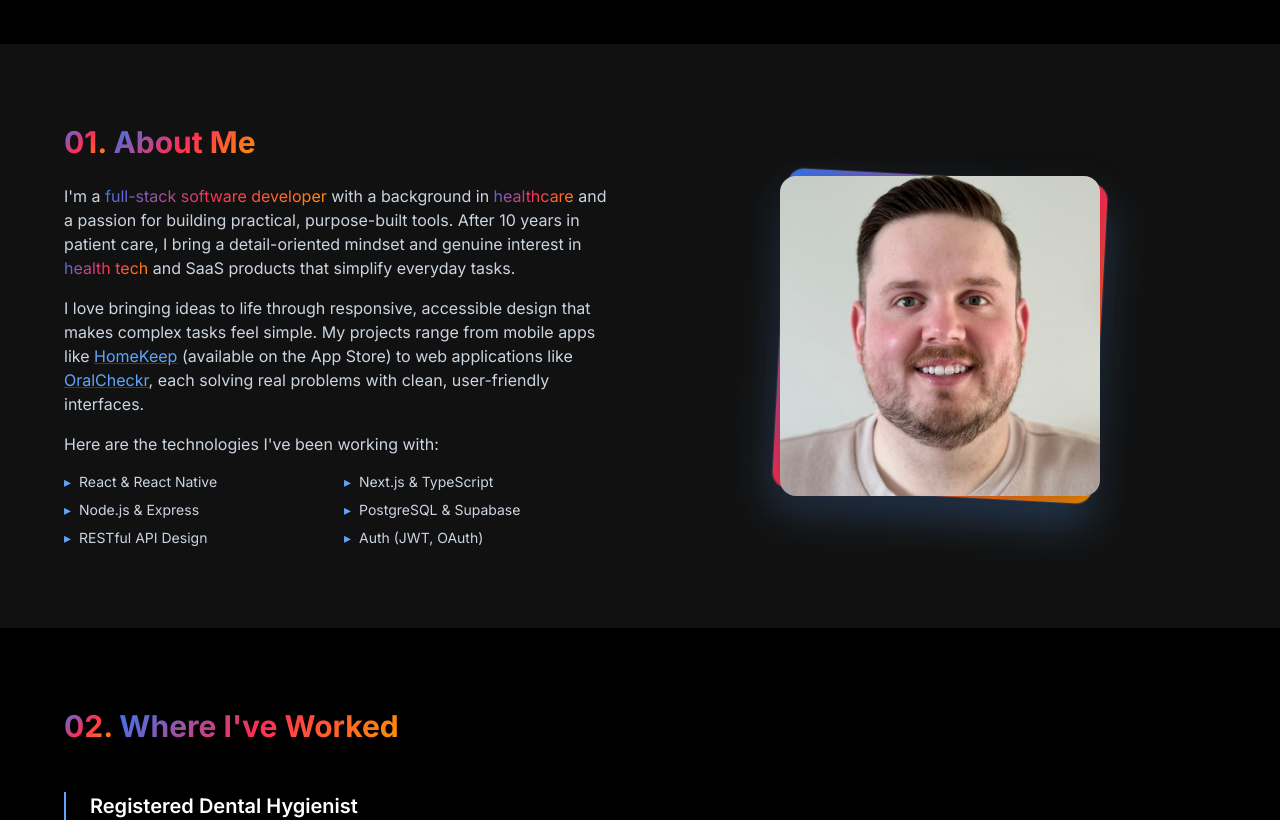
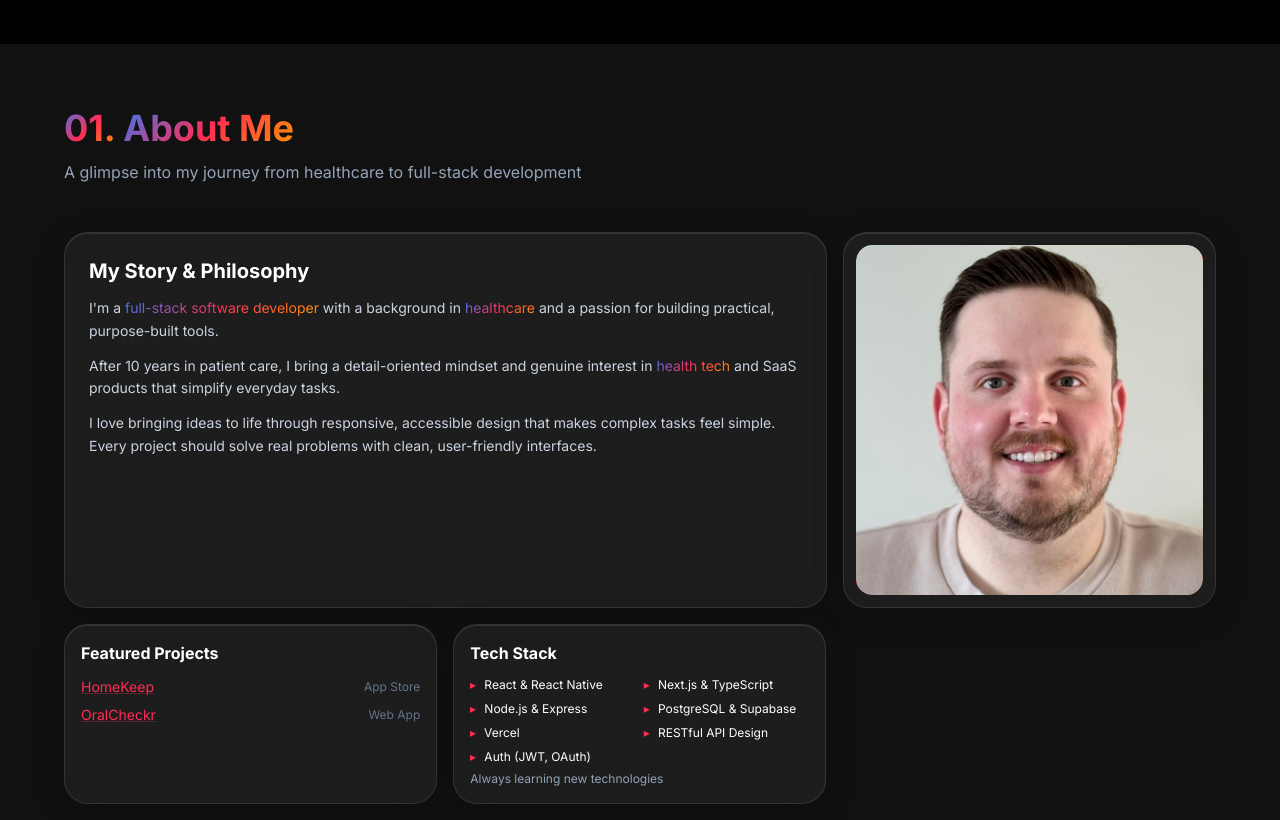
Before and after one commit to jvpatey/portfolio, a Next.js app: page / in a window 1280 px wide. Shown: the part 820-1640 px from the top of the page. Built offline with nearby package versions, Linux system fonts and the light colour scheme.

Commit message:
updated about section to use bento grid

```diff
--- a/components/About.tsx
+++ b/components/About.tsx
@@ -1,25 +1,81 @@
 "use client";
 
 import Image from "next/image";
+import { motion } from "framer-motion";
 import AnimatedSection from "./AnimatedSection";
 import {
   AnimatedStaggerContainer,
   AnimatedStaggerItem,
 } from "./AnimatedStagger";
 
-// About section component - includes bio, portrait, and skills
+// Bento grid card component with glassmorphism
+const BentoCard = ({
+  children,
+  className = "",
+  delay = 0,
+  span = "col-span-1",
+  rowSpan = "row-span-1",
+}: {
+  children: React.ReactNode;
+  className?: string;
+  delay?: number;
+  span?: string;
+  rowSpan?: string;
+}) => {
+  return (
+    <motion.div
+      initial={{ opacity: 0, y: 30, scale: 0.95 }}
+      whileInView={{ opacity: 1, y: 0, scale: 1 }}
+      viewport={{ once: true, margin: "-100px" }}
+      transition={{
+        duration: 0.6,
+        delay,
+        ease: [0.21, 0.47, 0.32, 0.98],
+      }}
+      whileHover={{
+        scale: 1.02,
+        transition: { duration: 0.3, ease: "easeOut" },
+      }}
+      className={`${span} ${rowSpan} group relative overflow-hidden rounded-3xl transition-all duration-500 ${className}`}
+      style={{
+        background: "rgba(255, 255, 255, 0.05)",
+        backdropFilter: "blur(20px) saturate(200%)",
+        border: "1px solid rgba(255, 255, 255, 0.1)",
+        boxShadow:
+          "0 8px 32px rgba(0, 0, 0, 0.2), inset 0 1px 0 rgba(255, 255, 255, 0.1)",
+      }}
+    >
+      {/* Gradient overlay */}
+      <div
+        className="absolute inset-0 opacity-0 group-hover:opacity-100 transition-opacity duration-500"
+        style={{
+          background:
+            "linear-gradient(135deg, rgba(52, 120, 246, 0.1) 0%, rgba(255, 45, 85, 0.1) 50%, rgba(255, 149, 0, 0.1) 100%)",
+        }}
+      />
+
+      {/* Shimmer effect */}
+      <div className="absolute inset-0 bg-gradient-to-r from-transparent via-white/10 to-transparent opacity-0 group-hover:opacity-100 group-hover:animate-pulse transition-opacity duration-500" />
+
+      {/* Content */}
+      <div className="relative z-10 h-full">{children}</div>
+    </motion.div>
+  );
+};
+
+// About section component with bento grid layout
 export default function About() {
   return (
     <section
       id="about"
-      className="py-12 sm:py-16 md:py-20 px-4 sm:px-6 lg:px-8"
+      className="py-8 sm:py-12 md:py-16 px-4 sm:px-6 lg:px-8"
       style={{ backgroundColor: "#111111" }}
     >
       <div className="max-w-6xl mx-auto">
-        <div className="grid md:grid-cols-2 gap-8 md:gap-12 items-center">
-          <div>
+        {/* Section Header */}
         <AnimatedSection delay={0.1}>
-              <h2 className="text-2xl sm:text-3xl font-bold mb-4 sm:mb-6">
+          <div className="text-left mb-8 sm:mb-12">
+            <h2 className="text-2xl sm:text-3xl md:text-4xl font-bold mb-3">
               <span
                 style={{
                   background:
@@ -43,8 +99,28 @@ export default function About() {
                 About Me
               </span>
             </h2>
+            <p className="text-slate-400 text-base max-w-2xl">
+              A glimpse into my journey from healthcare to full-stack
+              development
+            </p>
+          </div>
         </AnimatedSection>
-            <AnimatedStaggerContainer className="space-y-3 sm:space-y-4 text-sm sm:text-base text-slate-300 leading-relaxed">
+
+        {/* Bento Grid */}
+        <div className="grid grid-cols-1 md:grid-cols-2 lg:grid-cols-3 gap-4 auto-rows-[180px]">
+          {/* Bio & Philosophy Card - Large */}
+          <BentoCard
+            span="col-span-1 md:col-span-2"
+            rowSpan="row-span-2"
+            delay={0.2}
+            className="p-4 sm:p-6"
+          >
+            <div className="h-full flex flex-col justify-between">
+              <div>
+                <h3 className="text-lg sm:text-xl font-bold text-white mb-3">
+                  My Story & Philosophy
+                </h3>
+                <AnimatedStaggerContainer className="space-y-3 text-sm text-slate-300 leading-relaxed">
                   <AnimatedStaggerItem>
                     <p>
                       I&apos;m a{" "}
@@ -72,6 +148,10 @@ export default function About() {
                         healthcare
                       </span>{" "}
                       and a passion for building practical, purpose-built tools.
+                    </p>
+                  </AnimatedStaggerItem>
+                  <AnimatedStaggerItem>
+                    <p>
                       After 10 years in patient care, I bring a detail-oriented
                       mindset and genuine interest in{" "}
                       <span
@@ -90,78 +170,38 @@ export default function About() {
                   </AnimatedStaggerItem>
                   <AnimatedStaggerItem>
                     <p>
-                  I love bringing ideas to life through responsive, accessible
-                  design that makes complex tasks feel simple. My projects range
-                  from mobile apps like{" "}
-                  <a
-                    href="#homekeep"
-                    className="text-blue-400 hover:text-blue-300 transition-colors underline decoration-blue-400/30 hover:decoration-blue-300"
-                  >
-                    HomeKeep
-                  </a>{" "}
-                  (available on the App Store) to web applications like{" "}
-                  <a
-                    href="#oralcheckr"
-                    className="text-blue-400 hover:text-blue-300 transition-colors underline decoration-blue-400/30 hover:decoration-blue-300"
-                  >
-                    OralCheckr
-                  </a>
-                  , each solving real problems with clean, user-friendly
-                  interfaces.
+                      I love bringing ideas to life through responsive,
+                      accessible design that makes complex tasks feel simple.
+                      Every project should solve real problems with clean,
+                      user-friendly interfaces.
                     </p>
-              </AnimatedStaggerItem>
-              <AnimatedStaggerItem>
-                <p>Here are the technologies I&apos;ve been working with:</p>
-              </AnimatedStaggerItem>
-              <AnimatedStaggerItem>
-                <div className="grid grid-cols-2 gap-2 text-sm mt-4">
-                  <div className="flex items-center">
-                    <span className="text-blue-400 mr-2">▸</span>
-                    React & React Native
-                  </div>
-                  <div className="flex items-center">
-                    <span className="text-blue-400 mr-2">▸</span>
-                    Next.js & TypeScript
-                  </div>
-                  <div className="flex items-center">
-                    <span className="text-blue-400 mr-2">▸</span>
-                    Node.js & Express
-                  </div>
-                  <div className="flex items-center">
-                    <span className="text-blue-400 mr-2">▸</span>
-                    PostgreSQL & Supabase
-                  </div>
-                  <div className="flex items-center">
-                    <span className="text-blue-400 mr-2">▸</span>
-                    RESTful API Design
-                  </div>
-                  <div className="flex items-center">
-                    <span className="text-blue-400 mr-2">▸</span>
-                    Auth (JWT, OAuth)
-                  </div>
-                </div>
                   </AnimatedStaggerItem>
                 </AnimatedStaggerContainer>
               </div>
-          <AnimatedSection delay={0.3} direction="left">
-            <div className="relative group">
-              <div className="relative w-64 h-64 sm:w-72 sm:h-72 md:w-80 md:h-80 mx-auto">
-                {/* Modern gradient background with glassmorphism */}
+            </div>
+          </BentoCard>
+
+          {/* Profile Image Card */}
+          <BentoCard
+            span="col-span-1 md:col-span-2 lg:col-span-1"
+            rowSpan="row-span-2"
+            delay={0.3}
+            className="p-3"
+          >
+            <div className="relative h-full group">
+              <div className="relative w-full h-full rounded-2xl overflow-hidden">
+                {/* Gradient background */}
                 <div
-                  className="absolute inset-0 rounded-2xl transform rotate-3 transition-all duration-500 group-hover:rotate-6 group-hover:scale-105"
+                  className="absolute inset-0 rounded-2xl transform rotate-2 transition-all duration-500 group-hover:rotate-4 group-hover:scale-105"
                   style={{
                     background:
                       "linear-gradient(135deg, #3478F6 0%, #FF2D55 50%, #FF9500 100%)",
                     boxShadow:
                       "0 20px 40px rgba(96, 165, 250, 0.3), 0 0 0 1px rgba(255, 255, 255, 0.1)",
-                    backdropFilter: "blur(10px)",
                   }}
-                ></div>
+                />
 
-                {/* Shimmer effect overlay */}
-                <div className="absolute inset-0 rounded-2xl bg-gradient-to-r from-transparent via-white/20 to-transparent opacity-0 group-hover:opacity-100 group-hover:animate-pulse transition-opacity duration-500 transform rotate-3"></div>
-
-                {/* Image container with modern styling */}
+                {/* Image container */}
                 <div
                   className="relative w-full h-full rounded-2xl overflow-hidden transition-all duration-500 group-hover:scale-105"
                   style={{
@@ -179,7 +219,92 @@ export default function About() {
                 </div>
               </div>
             </div>
-          </AnimatedSection>
+          </BentoCard>
+
+          {/* Projects Card */}
+          <BentoCard
+            span="col-span-1"
+            rowSpan="row-span-1"
+            delay={0.4}
+            className="p-4"
+          >
+            <div className="h-full flex flex-col justify-between">
+              <div>
+                <h3 className="text-base font-bold text-white mb-3">
+                  Featured Projects
+                </h3>
+                <div className="space-y-2 text-sm text-slate-300">
+                  <div className="flex items-center justify-between">
+                    <a
+                      href="#homekeep"
+                      className="text-[#FF2D55] hover:text-[#FF9500] transition-colors underline decoration-[#FF2D55]/30 hover:decoration-[#FF9500]/30"
+                    >
+                      HomeKeep
+                    </a>
+                    <span className="text-xs text-slate-500">App Store</span>
+                  </div>
+                  <div className="flex items-center justify-between">
+                    <a
+                      href="#oralcheckr"
+                      className="text-[#FF2D55] hover:text-[#FF9500] transition-colors underline decoration-[#FF2D55]/30 hover:decoration-[#FF9500]/30"
+                    >
+                      OralCheckr
+                    </a>
+                    <span className="text-xs text-slate-500">Web App</span>
+                  </div>
+                </div>
+              </div>
+            </div>
+          </BentoCard>
+
+          {/* Skills Card - Large */}
+          <BentoCard
+            span="col-span-1 md:col-span-2 lg:col-span-1"
+            rowSpan="row-span-1"
+            delay={0.5}
+            className="p-4"
+          >
+            <div className="h-full flex flex-col justify-between">
+              <div>
+                <h3 className="text-base font-bold text-white mb-3">
+                  Tech Stack
+                </h3>
+                <div className="grid grid-cols-2 gap-2 text-xs">
+                  <div className="flex items-center">
+                    <span className="text-[#FF2D55] mr-2">▸</span>
+                    React & React Native
+                  </div>
+                  <div className="flex items-center">
+                    <span className="text-[#FF2D55] mr-2">▸</span>
+                    Next.js & TypeScript
+                  </div>
+                  <div className="flex items-center">
+                    <span className="text-[#FF2D55] mr-2">▸</span>
+                    Node.js & Express
+                  </div>
+                  <div className="flex items-center">
+                    <span className="text-[#FF2D55] mr-2">▸</span>
+                    PostgreSQL & Supabase
+                  </div>
+                  <div className="flex items-center">
+                    <span className="text-[#FF2D55] mr-2">▸</span>
+                    Vercel
+                  </div>
+                  <div className="flex items-center">
+                    <span className="text-[#FF2D55] mr-2">▸</span>
+                    RESTful API Design
+                  </div>
+                  <div className="flex items-center">
+                    <span className="text-[#FF2D55] mr-2">▸</span>
+                    Auth (JWT, OAuth)
+                  </div>
+                </div>
+              </div>
+              <div className="text-xs text-slate-400">
+                Always learning new technologies
+              </div>
+            </div>
+          </BentoCard>
         </div>
       </div>
     </section>
```
Lines whose indentation alone changed are shown as unchanged.
